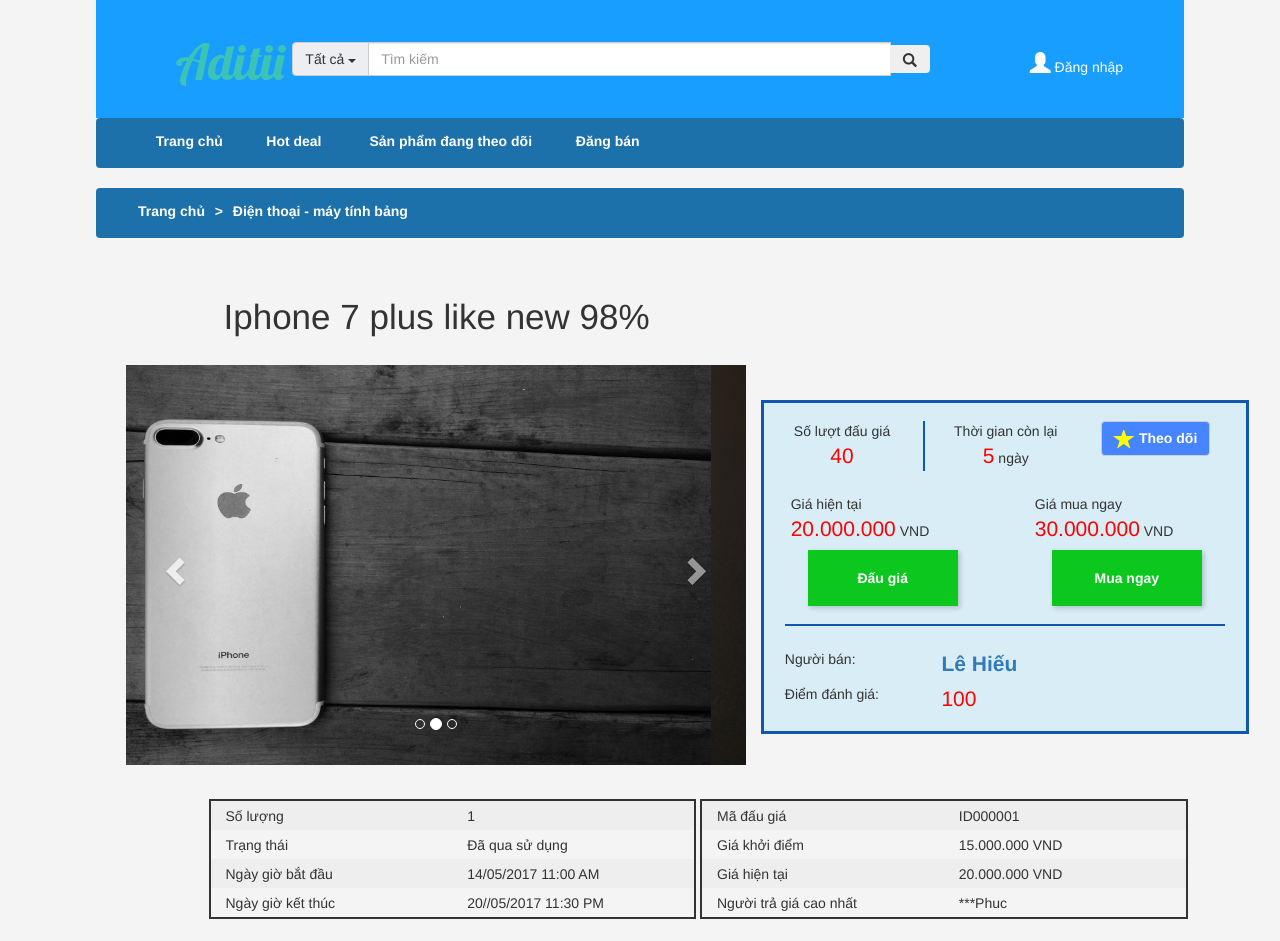
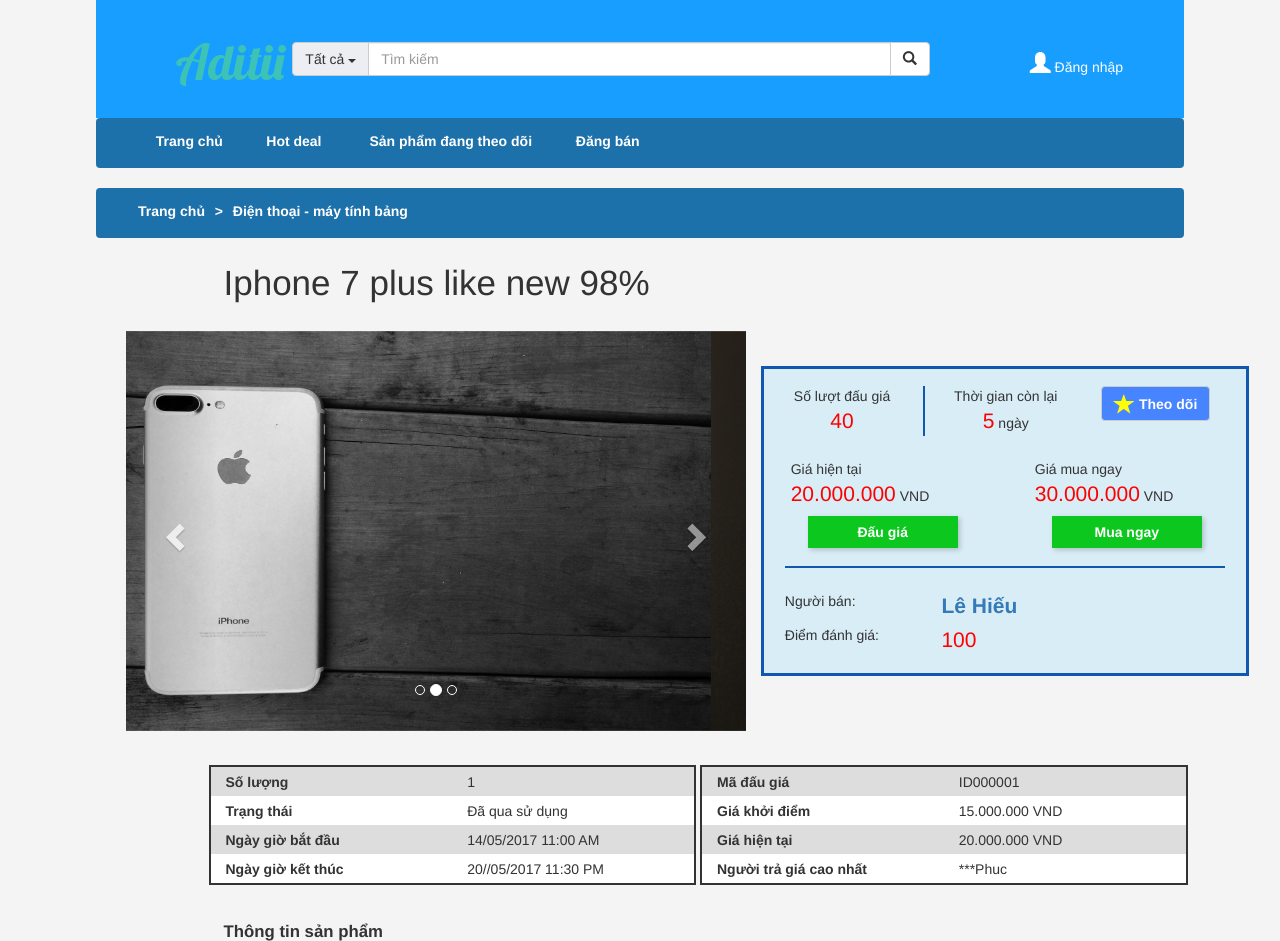
Before and after one commit to 1412010/Auction-Website, a plain HTML site: page ProductDetail.html in a window 1280 px wide. Shown: the top 941 px of the page. Drawn offline with Linux system fonts and the light colour scheme.

Commit message:
update search button

```diff
--- a/ProductDetail.html
+++ b/ProductDetail.html
@@ -1,5 +1,5 @@
+<!DOCTYPE html>
 <html>
-
 <head>
     <meta charset="utf-8">
     <title>Iphone 7 plus like new 98%</title>
@@ -51,7 +51,7 @@
                     <input type="text" placeholder="Tìm kiếm" class="form-control" />
                     <input type="hidden" name="search-param" value="0" id="search-param">
                     <span class="input-group-btn">
-                        <button class="btn btn-toolbar" type="submit">
+                        <button class="btn btn-default" type="submit">
                             <span class="glyphicon glyphicon-search"></span>
                     </button>
                     </span>
@@ -151,7 +151,7 @@
         </div>
         <!-- /Đường dẫn -->
         <div class="container">
-            <div class="row" style="padding-top:3%;padding-bottom:2%;">
+            <div class="row" style="padding-bottom:2%;">
                 <!-- Tên sản phẩm -->
                 <div class="col-md-1"></div>
                 <div class="col-md-11">
@@ -276,7 +276,7 @@
                 <div class="col-md-5" style="border: 2px solid;margin-right: 2px;">
                     <!-- Bảng 1 -->
                     <div class="row odd-row">
-                        <div class="col-sm-6">
+                        <div class="col-sm-6" style="font-weight: bold;">
                             Số lượng
                         </div>
                         <div class="col-sm-6">
@@ -284,7 +284,7 @@
                         </div>
                     </div>
                     <div class="row even-row">
-                        <div class="col-sm-6">
+                        <div class="col-sm-6" style="font-weight: bold;">
                             Trạng thái
                         </div>
                         <div class="col-sm-6">
@@ -292,7 +292,7 @@
                         </div>
                     </div>
                     <div class="row odd-row">
-                        <div class="col-sm-6">
+                        <div class="col-sm-6" style="font-weight: bold;">
                             Ngày giờ bắt đầu
                         </div>
                         <div class="col-sm-6">
@@ -300,7 +300,7 @@
                         </div>
                     </div>
                     <div class="row even-row">
-                        <div class="col-sm-6">
+                        <div class="col-sm-6" style="font-weight: bold;">
                             Ngày giờ kết thúc
                         </div>
                         <div class="col-sm-6">
@@ -311,7 +311,7 @@
                 <div class="col-md-5" style="border: 2px solid;margin-left: 2px;">
                     <!-- Bảng 2 -->
                     <div class="row odd-row">
-                        <div class="col-sm-6">
+                        <div class="col-sm-6" style="font-weight: bold;">
                             Mã đấu giá
                         </div>
                         <div class="col-sm-6">
@@ -319,7 +319,7 @@
                         </div>
                     </div>
                     <div class="row even-row">
-                        <div class="col-sm-6">
+                        <div class="col-sm-6" style="font-weight: bold;">
                             Giá khởi điểm
                         </div>
                         <div class="col-sm-6">
@@ -327,7 +327,7 @@
                         </div>
                     </div>
                     <div class="row odd-row">
-                        <div class="col-sm-6">
+                        <div class="col-sm-6" style="font-weight: bold;">
                             Giá hiện tại
                         </div>
                         <div class="col-sm-6">
@@ -335,7 +335,7 @@
                         </div>
                     </div>
                     <div class="row even-row">
-                        <div class="col-sm-6">
+                        <div class="col-sm-6" style="font-weight: bold;">
                             Người trả giá cao nhất
                         </div>
                         <div class="col-sm-6">
--- a/assets/css/style.css
+++ b/assets/css/style.css
@@ -28,12 +28,13 @@
 .odd-row {
 	padding-top: 1%;
 	padding-bottom: 1%;
-	background-color: #EEEEEE;
+	background-color: #DDDDDD;
 }
 
 .even-row {
 	padding-top: 1%;
 	padding-bottom: 1%;
+	background-color: #fff;
 }
 
 #related-product {
@@ -46,8 +47,8 @@
 }
 
 #wrapper img {
-	width: 100%;
-	height: 100%;
+	width: 650px;
+	height: 400px;
 }
 
 .panel-heading span {
```
Also changed, not shown: Bidding.html (+5 -5 lines), SearchResult.html (+2 -2 lines), WatchingList.html (+6 -5 lines).
